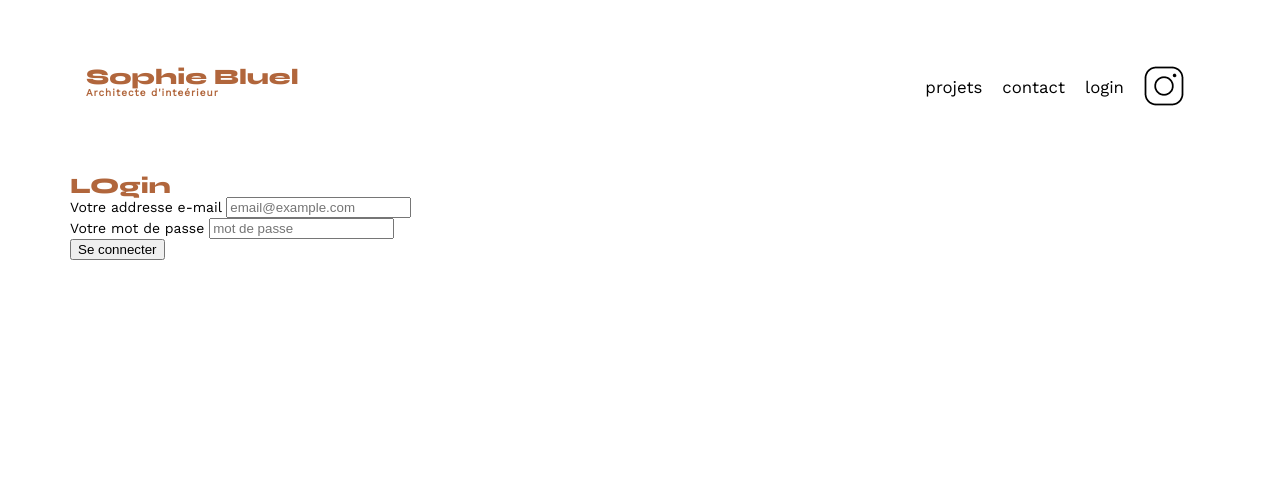
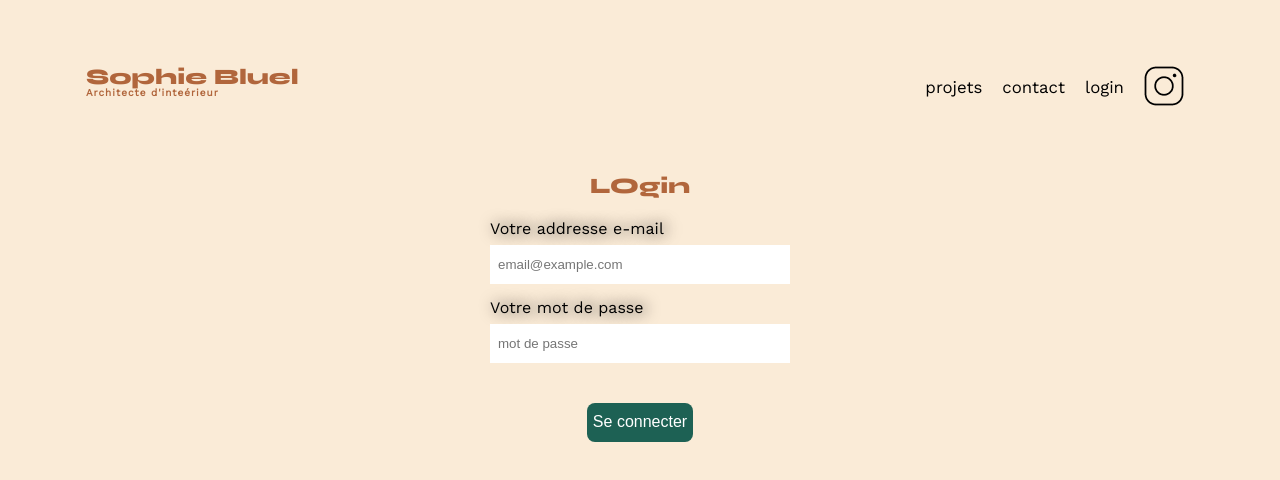
Before and after one commit to Angaye/Projet_Portfolio_Openclassroom, a plain HTML site: page login/login.Html in a window 1280 px wide. Drawn offline with nearby package versions, Linux system fonts and the light colour scheme.

Commit message:
Mise en page de la page login

```diff
--- a/FrontEnd/assets/style.css
+++ b/FrontEnd/assets/style.css
@@ -452,3 +452,49 @@ article img{
 	font-size: 5rem;
 	color:  #B9C5CC;
 }
+/* Page connection mise en page */
+.form-group {
+    display: flex;
+    flex-direction: column;
+    font-size: 16px;
+    margin-bottom: 16px;
+    min-width: 300px;
+}
+
+.sign-in-form {
+    align-items: center;
+    display: flex;
+    justify-content: center;
+	flex-direction: column;
+
+}
+.main-title {
+    margin-bottom: 24px;
+    text-align: center;
+}
+.submit-btn {
+    background-color:#1D6154;
+    border-radius: 8px;
+    border: none;
+    color: white;
+    cursor: pointer;
+    font-size: 16px;
+    height: 39px;
+    margin-top: 24px;
+    width: 100%;
+}
+.form-group label {
+    margin-bottom: 8px;
+}
+
+.form-group input {
+    border: none;
+    height: 39px;
+    padding-left: 8px;
+}
+.form-group{
+	text-shadow: 3px 0 15px black;
+}
+#loginPage{
+	background-color: antiquewhite;
+}
--- a/login/login.Html
+++ b/login/login.Html
@@ -1,18 +1,21 @@
 <!DOCTYPE html>
 <html lang="fr">
+
 <head>
 	<meta charset="UTF-8">
 	<title>Sophie Bluel - Architecte d'intérieur</title>
 	<meta name="viewport" content="width=device-width, initial-scale=1.0">
 	<link rel="preconnect" href="https://fonts.googleapis.com">
 	<link rel="preconnect" href="https://fonts.gstatic.com" crossorigin>
-	<link href="https://fonts.googleapis.com/css2?family=Syne:wght@700;800&family=Work+Sans&display=swap" rel="stylesheet">
+	<link href="https://fonts.googleapis.com/css2?family=Syne:wght@700;800&family=Work+Sans&display=swap"
+		rel="stylesheet">
 	<meta name="description" content="">
 	<link rel="stylesheet" href="../FrontEnd/assets/style.css">
-	<script  defer src="login.js"></script>
+	<script defer src="login.js"></script>
 
 </head>
-<body>
+
+<body id="loginPage">
 	<header>
 		<h1>Sophie Bluel <span>Architecte d'inteérieur</span></h1>
 		<nav>
@@ -28,14 +31,15 @@
 
 		<h1 class="main-title">LOgin</h1>
 		<div class="form-group">
-				<label for="email">Votre addresse e-mail</label>
-				<input name="email" id="user-email" type="email" placeholder="email@example.com">
+			<label for="email" class="form-group">Votre addresse e-mail</label>
+			<input name="email" id="user-email" type="email" placeholder="email@example.com" >
 			<span class="form-text-error hidden user-email-error-msg">L'e-mail n'est pas correct</span>
 		</div>
 		<div class="form-group">
-				<label for="password">Votre mot de passe</label>
+			<label for="password" class="form-group">Votre mot de passe</label>
 			<input name="password" id="user-password" type="password" placeholder="mot de passe">
-				<span class="form-text-error hidden  user-password-error-msg">Le mot de passe n'est pas correct,veuillez entrer le bon mot de pass</span>
+			<span class="form-text-error hidden  user-password-error-msg">Le mot de passe n'est pas correct,veuillez
+				entrer le bon mot de pass</span>
 			<span class="form-text-error hidden  user-not-error-msg">Entrez des identifiants corrects</span>
 		</div>
 		<div>
@@ -43,9 +47,6 @@
 		</div>
 
 	</form>
-		<div class="items">
+</body>
 
-		</div>
-</div>
-</body>
 </html>
--- a/login/login.css
+++ b/login/login.css
@@ -27,3 +27,18 @@ h1 > span {
 	font-size:10px;
 	letter-spacing: 0.1em;
 }
+.form-group {
+    display: flex;
+    flex-direction: column;
+    font-size: 16px;
+    margin-bottom: 16px;
+    min-width: 300px;
+}
+
+.sign-in-form {
+    align-items: center;
+    display: flex;
+    justify-content: center;
+    min-height: 100vh;
+    min-width: 100vw;
+}
```
Also changed, not shown: Backend/images/p91684853888687.png (added), 1 other file. Lines whose indentation alone changed are shown as unchanged.
